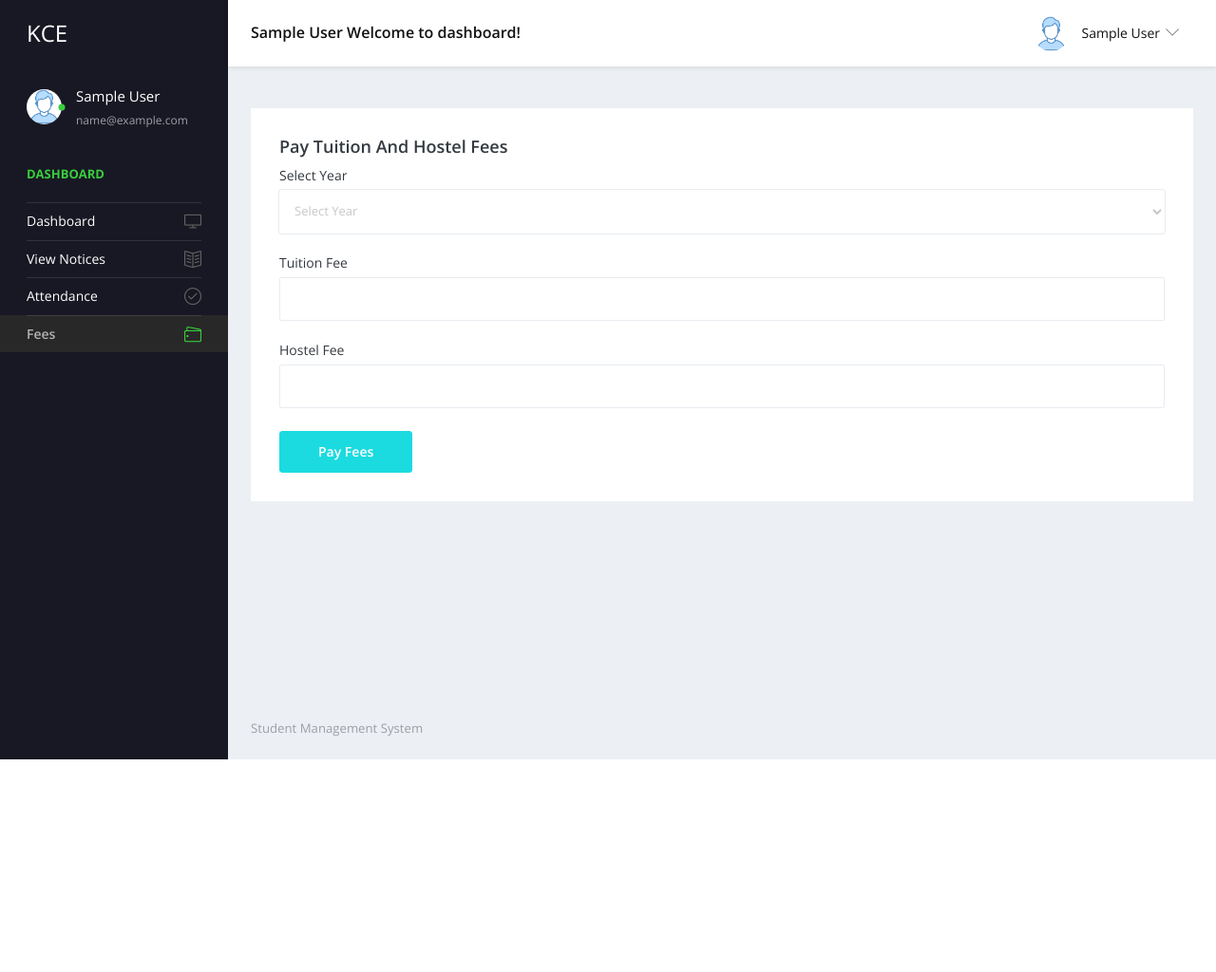
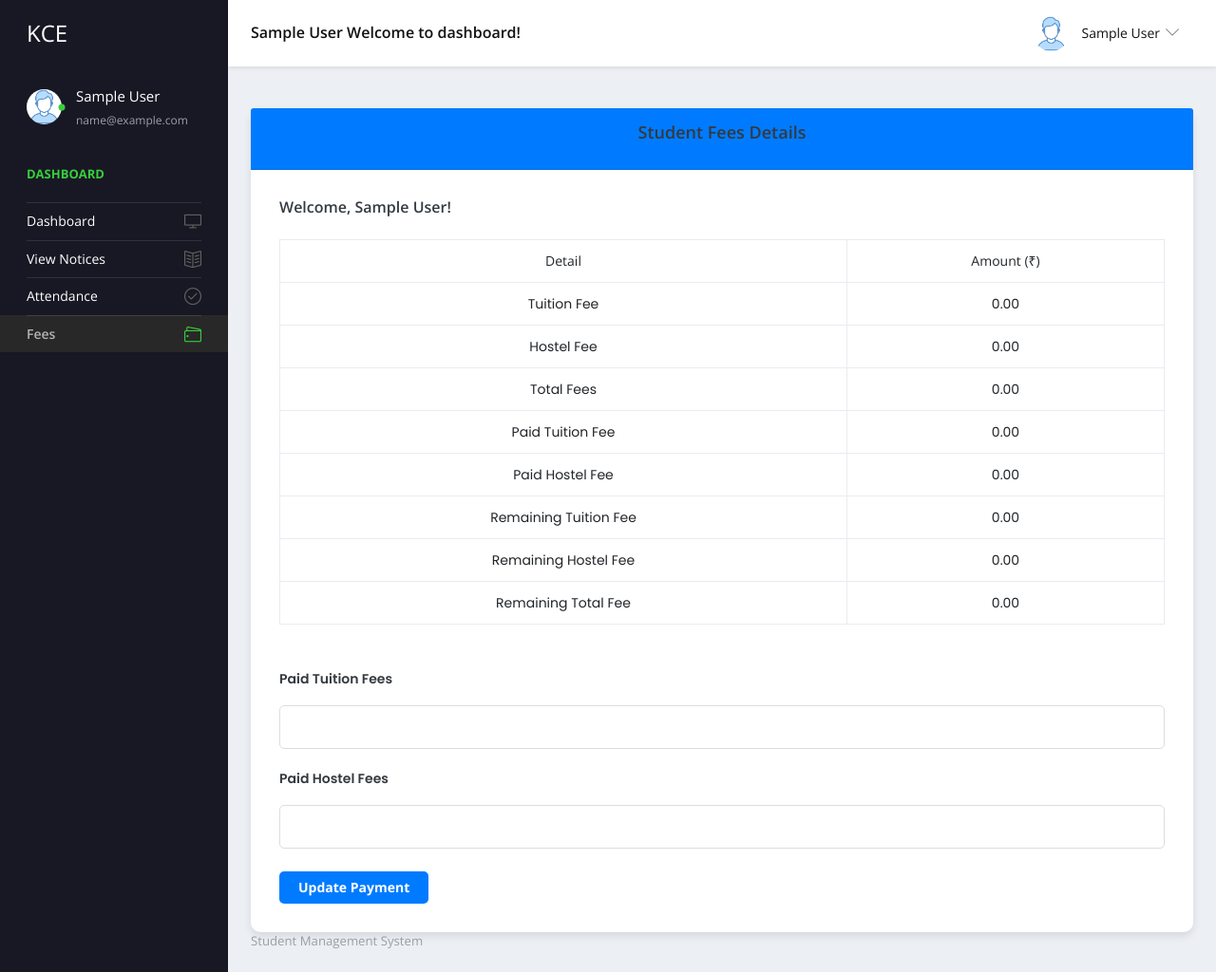
Before and after one commit to BlazingStorm/student-management-system, a PHP site: page /user/fees.php in a window 1280 px wide. Shown: the whole page at 95% size. Before the commit the page ends 800 px from the top, so only its background shows below. Run offline with PHP 8.4, Linux system fonts and the light colour scheme; the visitor is signed in with stand-in values (Sample User, id 1); data that the repository does not hold is empty.

Commit message:
File added

```diff
--- a/std/user/fees.php
+++ b/std/user/fees.php
@@ -10,82 +10,57 @@ if (!isset($_SESSION['sturecmsuid'])) {
 
 $uid = $_SESSION['sturecmsuid'];
 
-// Fetch the student's details (optional: can be used for display)
+// Fetch the student's details and fees
 $sql = "SELECT * FROM tblstudent WHERE StuID = :uid";
 $query = $dbh->prepare($sql);
 $query->bindParam(':uid', $uid, PDO::PARAM_STR);
 $query->execute();
 $student = $query->fetch(PDO::FETCH_OBJ);
 
-// Fetch remaining balance for the selected year (if any)
-$remainingBalance = null;
-$yearSelected = null;
-$paymentWarning = '';
-
-// Handle form submission for fee payment
-if ($_SERVER['REQUEST_METHOD'] == 'POST') {
-    $year = $_POST['year'];
-    $tuition_fee = $_POST['tuition_fee'];
-    $hostel_fee = $_POST['hostel_fee'];
-    $total_fee = $tuition_fee + $hostel_fee;
-
-    // Fetch the most recent remaining balance for the selected year
-    $sql = "SELECT RemainingBalance FROM tblfees WHERE StuID = :uid AND Year = :year ORDER BY PaymentDate DESC LIMIT 1";
-    $query = $dbh->prepare($sql);
-    $query->bindParam(':uid', $uid, PDO::PARAM_STR);
-    $query->bindParam(':year', $year, PDO::PARAM_STR);
-    $query->execute();
-    $feeDetails = $query->fetch(PDO::FETCH_OBJ);
-
-    if ($feeDetails) {
-        // Subtract the total fee from the existing remaining balance
-        $remainingBalance = $feeDetails->RemainingBalance - $total_fee;
-    } else {
-        // If no record exists, assume initial balance of ₹225,000
-        $remainingBalance = 225000 - $total_fee;
-    }
-
-    // Check if the remaining balance is negative and prevent overpayment
-    if ($remainingBalance < 0) {
-        $paymentWarning = "Warning: The total fees exceed the remaining balance by ₹" . abs($remainingBalance) . ". Please adjust the amount to avoid overpayment.";
-    } else {
-        // Update the balance in tblfees
-        $sql = "INSERT INTO tblfees (StuID, FeeAmount, Year, FeeStatus, RemainingBalance, PaymentDate)
-                VALUES (:StuID, :FeeAmount, :Year, 'Paid', :RemainingBalance, NOW())";
-        $query = $dbh->prepare($sql);
-        $query->bindParam(':StuID', $uid, PDO::PARAM_STR);
-        $query->bindParam(':FeeAmount', $total_fee, PDO::PARAM_STR);
-        $query->bindParam(':Year', $year, PDO::PARAM_STR);
-        $query->bindParam(':RemainingBalance', $remainingBalance, PDO::PARAM_STR);
-        $query->execute();
-
-        echo "<script>alert('Fees for $year have been paid successfully!');</script>";
-
-        // Reload the page to reset the form
-        header('Location: fees.php');
-        exit();
-    }
+// Check if the student is found
+if (!$student) {
+    echo "Student not found.";
+    exit();
 }
 
-// Handle year selection change to fetch remaining balance
-if (isset($_GET['year'])) {
-    $yearSelected = $_GET['year'];
+// Handle form submission for updating fee payments
+if ($_SERVER['REQUEST_METHOD'] == 'POST') {
+    // Get the updated fees and payment details
+    $tuitionFeePaid = $_POST['PaidTuitionFees'];
+    $hostelFeePaid = $_POST['PaidHostelFees'];
+    $paymentDate = date('Y-m-d H:i:s');
 
-    // Fetch the most recent remaining balance for the selected year
-    $sql = "SELECT RemainingBalance FROM tblfees WHERE StuID = :uid AND Year = :year ORDER BY PaymentDate DESC LIMIT 1";
+    // Calculate remaining fees
+    $remainingTuitionFees = $student->TuitionFees - $tuitionFeePaid;
+    $remainingHostelFees = $student->HostelFees - $hostelFeePaid;
+
+    // Update the fees data in the database
+    $sql = "UPDATE tblstudent SET
+                PaidTuitionFees = :PaidTuitionFees,
+                PaidHostelFees = :PaidHostelFees,
+                PaidDate = :PaidDate,
+                RemainingTuitionFees = :RemainingTuitionFees,
+                RemainingHostelFees = :RemainingHostelFees
+            WHERE StuID = :StuID";
+
     $query = $dbh->prepare($sql);
-    $query->bindParam(':uid', $uid, PDO::PARAM_STR);
-    $query->bindParam(':year', $yearSelected, PDO::PARAM_STR);
+    $query->bindParam(':PaidTuitionFees', $tuitionFeePaid, PDO::PARAM_STR);
+    $query->bindParam(':PaidHostelFees', $hostelFeePaid, PDO::PARAM_STR);
+    $query->bindParam(':PaidDate', $paymentDate, PDO::PARAM_STR);
+    $query->bindParam(':RemainingTuitionFees', $remainingTuitionFees, PDO::PARAM_STR);
+    $query->bindParam(':RemainingHostelFees', $remainingHostelFees, PDO::PARAM_STR);
+    $query->bindParam(':StuID', $uid, PDO::PARAM_STR);
     $query->execute();
-    $feeDetails = $query->fetch(PDO::FETCH_OBJ);
 
-    // If no payment record exists, assume the default balance of ₹225,000
-    if ($feeDetails) {
-        $remainingBalance = $feeDetails->RemainingBalance;
-    } else {
-        $remainingBalance = 225000; // Default balance if no previous record
-    }
+    echo "<script>alert('Payment updated successfully!');</script>";
 }
+
+// Fetch the updated student data with fees
+$sql = "SELECT * FROM tblstudent WHERE StuID = :uid";
+$query = $dbh->prepare($sql);
+$query->bindParam(':uid', $uid, PDO::PARAM_STR);
+$query->execute();
+$student = $query->fetch(PDO::FETCH_OBJ);
 ?>
 
 <!DOCTYPE html>
@@ -93,10 +68,58 @@ if (isset($_GET['year'])) {
 <head>
     <meta charset="UTF-8">
     <meta name="viewport" content="width=device-width, initial-scale=1.0">
-    <title>Pay Fees</title>
+    <title>Fees Details</title>
+    <link href="https://fonts.googleapis.com/css2?family=Poppins:wght@300;400;600&display=swap" rel="stylesheet">
     <link rel="stylesheet" href="vendors/simple-line-icons/css/simple-line-icons.css">
     <link rel="stylesheet" href="vendors/css/vendor.bundle.base.css">
     <link rel="stylesheet" href="css/style.css">
+    <link rel="stylesheet" href="https://cdnjs.cloudflare.com/ajax/libs/font-awesome/5.15.4/css/all.min.css">
+    <style>
+        body {
+            font-family: 'Poppins', sans-serif;
+        }
+        .card {
+            border-radius: 10px;
+            box-shadow: 0 4px 8px rgba(0, 0, 0, 0.1);
+        }
+        .card-header {
+            background-color: #007bff;
+            color: white;
+            text-align: center;
+            padding: 15px;
+            font-size: 20px;
+            border-radius: 10px 10px 0 0;
+        }
+        .table th, .table td {
+            text-align: center;
+        }
+        .form-control {
+            border-radius: 5px;
+            border: 1px solid #ddd;
+        }
+        .form-group label {
+            font-weight: bold;
+        }
+        .form-group input {
+            margin-top: 10px;
+        }
+        .btn-primary {
+            background-color: #007bff;
+            border: none;
+            color: white;
+            font-weight: bold;
+            padding: 10px 20px;
+            border-radius: 5px;
+        }
+        .btn-primary:hover {
+            background-color: #0056b3;
+        }
+        .icon {
+            color: #28a745;
+            font-size: 18px;
+            margin-right: 10px;
+        }
+    </style>
 </head>
 <body>
     <div class="container-scroller">
@@ -108,44 +131,70 @@ if (isset($_GET['year'])) {
                     <div class="row">
                         <div class="col-lg-12 stretch-card">
                             <div class="card">
+                                <div class="card-header">
+                                    <h4 class="card-title">Student Fees Details</h4>
+                                </div>
                                 <div class="card-body">
-                                    <h4 class="card-title">Pay Tuition and Hostel Fees</h4>
+                                    <h5 class="mb-4">Welcome, <?php echo htmlentities($student->StudentName); ?>!</h5>
 
-                                    <!-- Display remaining balance based on selected year -->
-                                    <?php if ($remainingBalance !== null): ?>
-                                        <p><strong>Remaining Balance for <?php echo htmlentities($yearSelected); ?>: ₹<?php echo number_format($remainingBalance, 2); ?></strong></p>
-                                    <?php endif; ?>
+                                    <!-- Display student's fee details -->
+                                    <table class="table table-bordered">
+                                        <thead>
+                                            <tr>
+                                                <th>Detail</th>
+                                                <th>Amount (₹)</th>
+                                            </tr>
+                                        </thead>
+                                        <tbody>
+                                            <tr>
+                                                <td>Tuition Fee</td>
+                                                <td><?php echo number_format($student->TuitionFees, 2); ?></td>
+                                            </tr>
+                                            <tr>
+                                                <td>Hostel Fee</td>
+                                                <td><?php echo number_format($student->HostelFees, 2); ?></td>
+                                            </tr>
+                                            <tr>
+                                                <td>Total Fees</td>
+                                                <td><?php echo number_format($student->TuitionFees + $student->HostelFees, 2); ?></td>
+                                            </tr>
+                                            <tr>
+                                                <td>Paid Tuition Fee</td>
+                                                <td><?php echo number_format($student->PaidTuitionFees, 2); ?></td>
+                                            </tr>
+                                            <tr>
+                                                <td>Paid Hostel Fee</td>
+                                                <td><?php echo number_format($student->PaidHostelFees, 2); ?></td>
+                                            </tr>
+                                            <tr>
+                                                <td>Remaining Tuition Fee</td>
+                                                <td><?php echo number_format($student->TuitionFees - $student->PaidTuitionFees, 2); ?></td>
+                                            </tr>
+                                            <tr>
+                                                <td>Remaining Hostel Fee</td>
+                                                <td><?php echo number_format($student->HostelFees - $student->PaidHostelFees, 2); ?></td>
+                                            </tr>
+                                            <tr>
+                                                <td>Remaining Total Fee</td>
+                                                <td><?php echo number_format(($student->TuitionFees + $student->HostelFees) - ($student->PaidTuitionFees + $student->PaidHostelFees), 2); ?></td>
+                                            </tr>
+                                        </tbody>
+                                    </table>
 
-                                    <!-- Display warning if overpayment is attempted -->
-                                    <?php if ($paymentWarning !== ''): ?>
-                                        <div class="alert alert-warning">
-                                            <?php echo $paymentWarning; ?>
-                                        </div>
-                                    <?php endif; ?>
-
+                                    <br><br>
+                                    <!-- Form to make payment -->
                                     <form method="POST" action="fees.php">
                                         <div class="form-group">
-                                            <label for="year">Select Year</label>
-                                            <select class="form-control" id="year" name="year" required onchange="window.location.href='fees.php?year=' + this.value;">
-                                                <option value="">Select Year</option>
-                                                <option value="1st Year" <?php if ($yearSelected == '1st Year') echo 'selected'; ?>>1st Year</option>
-                                                <option value="2nd Year" <?php if ($yearSelected == '2nd Year') echo 'selected'; ?>>2nd Year</option>
-                                                <option value="3rd Year" <?php if ($yearSelected == '3rd Year') echo 'selected'; ?>>3rd Year</option>
-                                                <option value="4th Year" <?php if ($yearSelected == '4th Year') echo 'selected'; ?>>4th Year</option>
-                                            </select>
+                                            <label for="PaidTuitionFees">Paid Tuition Fees</label>
+                                            <input type="number" class="form-control" id="PaidTuitionFees" name="PaidTuitionFees" required>
                                         </div>
 
                                         <div class="form-group">
-                                            <label for="tuition_fee">Tuition Fee</label>
-                                            <input type="number" class="form-control" id="tuition_fee" name="tuition_fee" required>
+                                            <label for="PaidHostelFees">Paid Hostel Fees</label>
+                                            <input type="number" class="form-control" id="PaidHostelFees" name="PaidHostelFees" required>
                                         </div>
 
-                                        <div class="form-group">
-                                            <label for="hostel_fee">Hostel Fee</label>
-                                            <input type="number" class="form-control" id="hostel_fee" name="hostel_fee" required>
-                                        </div>
-
-                                        <button type="submit" class="btn btn-primary">Pay Fees</button>
+                                        <button type="submit" class="btn btn-primary">Update Payment</button>
                                     </form>
                                 </div>
                             </div>
```
Also changed, not shown: std/admin/feesstatus.php (added, +109 -0 lines), std/admin/includes/sidebar.php (+19 -9 lines).
